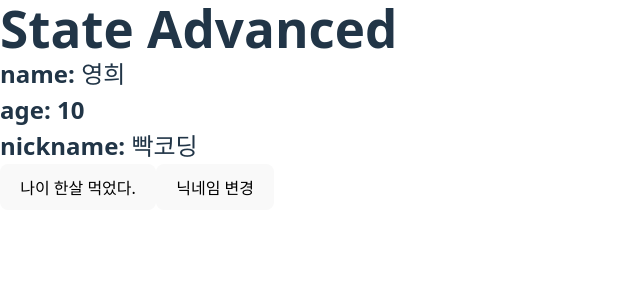
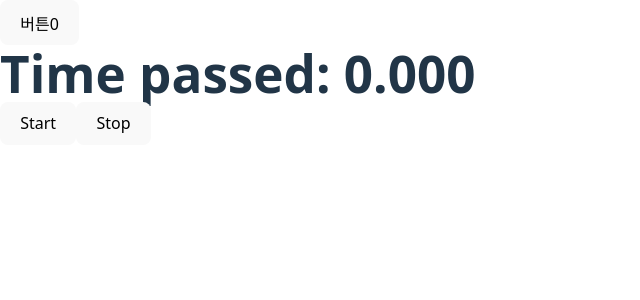
Before and after one commit to jeoniltae/react-ui-tutorial, a React (Vite) app: page / in a window 1280 px wide. Shown: the top 300 px of the page, without its empty margins (0-640 px from the left). Built offline with nearby package versions, Linux system fonts and the light colour scheme.

Commit message:
update: useRef()훅으로 스톱워치와 이전데이터 출력 연습

```diff
--- /dev/null
+++ b/src/App3.tsx
@@ -0,0 +1,53 @@
+import React, { useEffect, useRef, useState } from "react";
+import Stopwatch from "./components/StopWatch";
+
+// 함수 형식
+function usePreviousData<T>(data: T) {
+  const previousRef = useRef<T>(data);
+
+  useEffect(() => {
+    previousRef.current = data;
+  }, [data]);
+
+  return previousRef.current;
+}
+
+// 변수 형식
+// const usePreviousValue = <T extends unknown>(value: T) => {
+const usePreviousValue = <T,>(value: T) => {
+  const previousRef = useRef<T>(value);
+
+  useEffect(() => {
+    previousRef.current = value;
+  }, [value]);
+
+  return previousRef.current;
+};
+
+const App3 = () => {
+  const [count, setCount] = useState(0);
+  const previousCount = usePreviousData(count);
+  console.log("previousCount: ", previousCount);
+
+  return (
+    <div>
+      <button
+        onClick={() => {
+          // countRef.current = countRef.current + 1;
+          // console.log(countRef.current);
+          setCount((prev) => {
+            // countRef.current = prev;
+            // console.log("countRef.current:", countRef.current);
+            return prev + 1;
+          });
+        }}
+      >
+        버튼{count}
+      </button>
+
+      <Stopwatch />
+    </div>
+  );
+};
+
+export default App3;
--- /dev/null
+++ b/src/components/StopWatch.tsx
@@ -0,0 +1,37 @@
+import { useRef, useState } from "react";
+
+export default function Stopwatch() {
+  // 랜더링 + 데이터 유지
+  const [startTime, setStartTime] = useState<number | null>(null);
+  const [now, setNow] = useState<number | null>(null);
+  const intervalRef = useRef<number | undefined>(undefined);
+
+  // 랜더링X, 데이터 유지
+  function handleStart() {
+    // 카운팅을 시작합니다.
+    setStartTime(Date.now());
+    setNow(Date.now());
+
+    intervalRef.current = setInterval(() => {
+      // 10ms 마다 현재 시간을 업데이트 합니다.
+      setNow(Date.now());
+    }, 10);
+  }
+
+  function handleStop() {
+    clearInterval(intervalRef.current);
+  }
+
+  let secondsPassed = 0;
+  if (startTime != null && now != null) {
+    secondsPassed = (now - startTime) / 1000;
+  }
+
+  return (
+    <>
+      <h1>Time passed: {secondsPassed.toFixed(3)}</h1>
+      <button onClick={handleStart}>Start</button>
+      <button onClick={handleStop}>Stop</button>
+    </>
+  );
+}
--- a/src/main.tsx
+++ b/src/main.tsx
@@ -4,6 +4,7 @@ import "./index.css";
 import App from "./App.tsx";
 import App_라우터연습back from "./App_라우터연습back.tsx";
 import App2 from "./App2.tsx";
+import App3 from "./App3.tsx";
 
 createRoot(document.getElementById("root")!).render(
   <StrictMode>
@@ -13,6 +14,9 @@ createRoot(document.getElementById("root")!).render(
     {/* <App /> */}
 
     {/* useState 심화 연습 */}
-    <App2 />
+    {/* <App2 /> */}
+
+    {/* useRef 연습 */}
+    <App3 />
   </StrictMode>
 );
```
